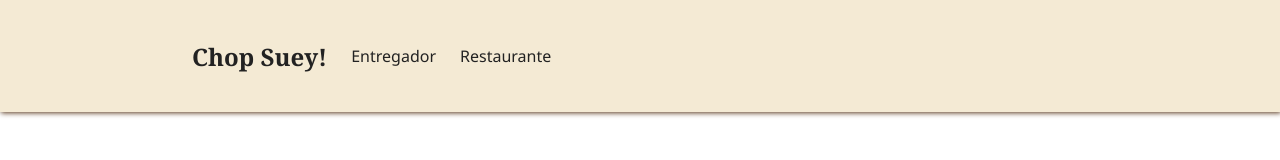
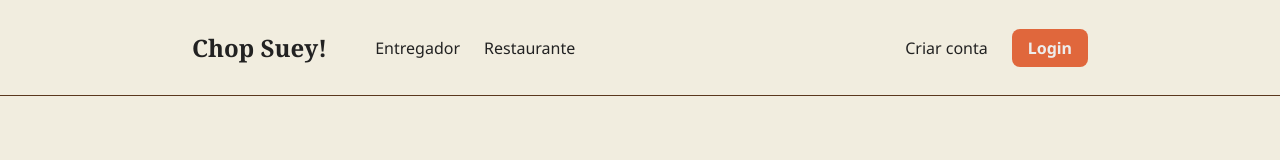
Before and after one commit to arthuurfm/chop-suey, a website with bundled scripts: page public/index.html in a window 1280 px wide. Built offline with nearby package versions, Linux system fonts and the light colour scheme.

Commit message:
header, server and routes

```diff
--- a/package.json
+++ b/package.json
@@ -4,7 +4,8 @@
   "description": "",
   "main": "index.js",
   "scripts": {
-    "test": "echo \"Error: no test specified\" && exit 1"
+    "test": "echo \"Error: no test specified\" && exit 1",
+    "dev": "nodemon server/server.js"
   },
   "keywords": [],
   "author": "",
--- a/public/components/header/index.js
+++ b/public/components/header/index.js
@@ -4,8 +4,12 @@ header.innerHTML = `
   <div class='header-container'>
     <nav>
       <h1>Chop Suey!</h1>
-      <span>Entregador</span>
-      <span>Restaurante</span>
+      <a class='delivery-btn' href='/delivery'>Entregador</a>
+      <a class='restaurant-btn' href='/restaurant'>Restaurante</a>
+    </nav>
+    <nav class='account'>
+      <a class='register-btn' href='/register'>Criar conta</a>
+      <a class='login-btn' href='/login'>Login</a>
     </nav>
   </div>
 `;
--- a/public/components/header/style.css
+++ b/public/components/header/style.css
@@ -3,9 +3,8 @@
 header {
   position: fixed;
   width: 100%;
-  height: 7rem;
-  background-color: var(--secondary-background);
-  box-shadow: 1px 1px 5px var(--dark-detail);
+  height: 6rem;
+  border-bottom: 1px solid var(--dark-detail);
 }
 
 .header-container {
@@ -14,6 +13,7 @@ header {
   margin: 0 auto;
 
   display: flex;
+  justify-content: space-between;
 }
 
 .header-container nav {
@@ -23,3 +23,32 @@ header {
   align-items: center;
   gap: 24px;
 }
+
+.header-container nav h1 {
+  margin-right: 24px;
+}
+
+.account {
+  justify-content: flex-end;
+}
+
+a {
+  text-decoration: none;
+}
+
+.login-btn {
+  padding: 8px 16px;
+  background-color: var(--accent-primary);
+  color: var(--text-secondary);
+  font-weight: bold;
+  border-radius: 8px;
+}
+
+.login-btn:hover {
+  background-color: var(--accent-hover);
+}
+
+.register-btn:hover, .delivery-btn:hover, .restaurant-btn:hover {
+  color: #000;
+  text-decoration: underline;
+}
--- a/public/styles/reset.css
+++ b/public/styles/reset.css
@@ -11,3 +11,7 @@
 h1, h2, h3, h4 {
   font-family: 'Noto Serif', sans-serif;
 }
+
+body {
+  background-color: var(--background);
+}
--- a/public/styles/vars.css
+++ b/public/styles/vars.css
@@ -1,11 +1,11 @@
 :root {
---background: #FFFFFF; /* Fundo principal (branco) */
+--background: #f1eddf; /* Fundo principal (branco) */
 --text: #222222; /* Texto principal (preto) */
+--text-secondary: #ededed;
 --accent-primary: #E0673C; /* Botões e destaques (Stir-Fry Carrot) */
---accent-hover: #A55E2B; /* Hover de botões/links (Sesame Oil Amber) */
+--accent-hover: #b8703c; /* Hover de botões/links (Sesame Oil Amber) */
 --highlight: #D9A441; /* Destaques e bordas (Ginger Gold) */
 --success: #6FAE4F; /* Elementos positivos (Bok Choy Green) */
 --warning: #8F2C1C; /* Alertas e CTAs fortes (Soy Glaze Red) */
---secondary-background: #F4EAD4; /* Background secundário suave */
 --dark-detail: #5A381E; /* Detalhes escuros e sombras (Wok Brown) */
 }
```
Also changed, not shown: server/routes/index.js (added, +16 -0 lines), server/server.js (added, +11 -0 lines), public/pages/register/index.html (added).
